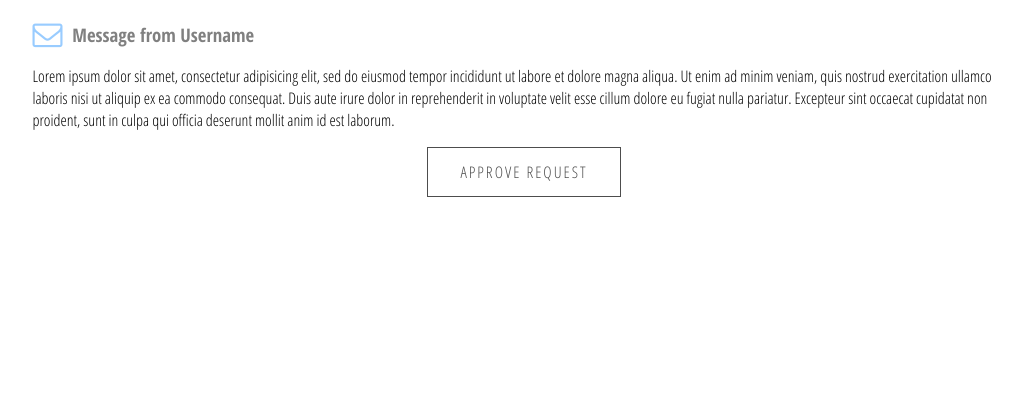
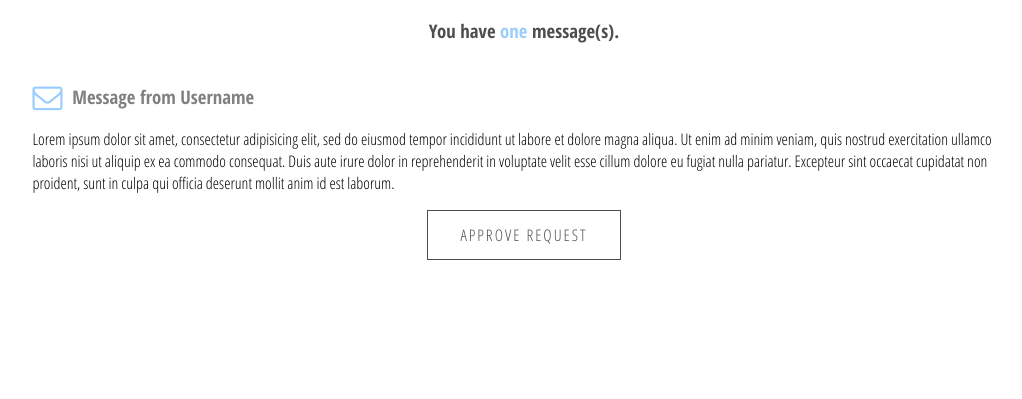
Before and after one commit to iamJRD/song-lab, a PHP site: page /inbox.html in a window 1280 px wide. Shown: the part 401-800 px from the top of the page, without its empty margins (116-1138 px from the left). Run offline with PHP 8.4, Linux system fonts and the light colour scheme; some libraries are stand-ins or nearby versions.

Commit message:
Add message counter to collab requests

```diff
--- a/web/css/main.css
+++ b/web/css/main.css
@@ -7,10 +7,10 @@
 .header .summary p:nth-child(2), .confirmation .confirmationContent h1, .songLabLogo h1 {
   font-family: 'Fjalla One', sans-serif; }
 
-p, .overlay li, .browseHeader .headerVidText h1, .aboutHeader, .aboutContent h2, .aboutContent .connect, .inboxHeader, .collabRequestWrapper .collabRequest .requestHeader h3, .collabRequestWrapper .collabRequest button, .headerContent .headerButtons, .secondaryBlack, .secondaryWhite, .openProjectButtons, .viewAll, .aboutButtons, .modal .modal-content, .profileInfo, .projectsWrapper h4, .projectsWrapper .open-project .openProjectHeader {
+p, .overlay li, .browseHeader .headerVidText h1, .aboutHeader, .aboutContent h2, .aboutContent .connect, .inboxHeader, .youHave h3, .collabRequestWrapper .collabRequest .requestHeader h3, .collabRequestWrapper .collabRequest button, .headerContent .headerButtons, .secondaryBlack, .secondaryWhite, .openProjectButtons, .viewAll, .aboutButtons, button, .modal .modal-content, .profileInfo, .projectsWrapper h4, .projectsWrapper .open-project .openProjectHeader {
   font-family: 'Open Sans Condensed', sans-serif; }
 
-h2, .overlay li, .header .summary p:nth-child(2), .browseHeader .headerVidText h1, .aboutHeader .aboutHeaderText h1, .inboxHeader h1, .collabRequestWrapper .collabRequest button, .headerContent .headerButtons a, .secondaryBlack, .secondaryWhite, .modal-footer button, .searchButton, .aboutButtons a {
+h2, .overlay li, .header .summary p:nth-child(2), .browseHeader .headerVidText h1, .aboutHeader .aboutHeaderText h1, .inboxHeader h1, .collabRequestWrapper .collabRequest button, .headerContent .headerButtons a, .secondaryBlack, .secondaryWhite, .modal-footer button, .searchButton, .aboutButtons a, button {
   text-transform: uppercase; }
 
 .confirmation .confirmationContent, .profileInfo {
@@ -295,6 +295,11 @@
     color: #fff;
     font-weight: lighter; }
 
+.youHave h3 {
+  color: #4d4d4d; }
+.youHave .messageCount {
+  color: #99ccff; }
+
 .collabRequestWrapper {
   width: 80%; }
   .collabRequestWrapper .collabRequest {
@@ -491,6 +496,21 @@
 
 .buttonList {
   width: 100%; }
+
+button {
+  align-self: center;
+  font-size: 1em;
+  color: #4d4d4d;
+  letter-spacing: 2px;
+  padding: 0.8em 2em;
+  border: 1px solid #4d4d4d;
+  background: transparent;
+  transition: all 300ms linear; }
+  button:first-child {
+    margin-right: 1em; }
+  button:hover {
+    color: #000;
+    background: #99ccff; }
 
 .navIcon {
   z-index: 1;
--- a/web/inbox.html
+++ b/web/inbox.html
@@ -44,6 +44,9 @@
       <div class="inboxHeader">
         <h1>Your Collab Requests</h1>
       </div>
+      <div class="youHave">
+        <h3>You have <span class="messageCount">one</span> message(s).</h3>
+      </div>
       <div class="collabRequestWrapper">
         <div class="collabRequest">
           <div class="requestHeader">
--- a/web/scss/components/_buttons.scss
+++ b/web/scss/components/_buttons.scss
@@ -68,6 +68,8 @@
   }
 }
 
+// Browse page Buttons //
+
 .searchButton {
   @extend %uppercase;
   @include textFormat(1em, $white, $l-spacing: 1px);
@@ -123,6 +125,8 @@
   }
 }
 
+// Buttons on About page //
+
 .aboutButtons {
   margin: 5% auto;
   @extend %headerFont;
@@ -161,3 +165,23 @@
 .buttonList {
   width: 100%;
 }
+
+// Approve collab request button on inbox page //
+
+button {
+  align-self: center;
+  @extend %uppercase;
+  @extend %headerFont;
+  @include textFormat(1em, $darkgray, $l-spacing: 2px);
+  @include padding(.8em 2em);
+  border: 1px solid $darkgray;
+  background: transparent;
+  transition: all 300ms linear;
+  &:first-child {
+    margin-right: 1em;
+  }
+  &:hover {
+    color: $black;
+    background: $subColor1;
+  }
+}
--- a/web/scss/layout/_inbox.scss
+++ b/web/scss/layout/_inbox.scss
@@ -10,6 +10,16 @@
   h1 {
     @extend %uppercase;
     @include textFormat(70px, $white, $weight: lighter);
+  }
+}
+
+.youHave {
+  h3 {
+    color: $darkgray;
+    @extend %headerFont;
+  }
+  .messageCount {
+    color: $subColor1;
   }
 }
 
```
Also changed, not shown: 1 other file.
